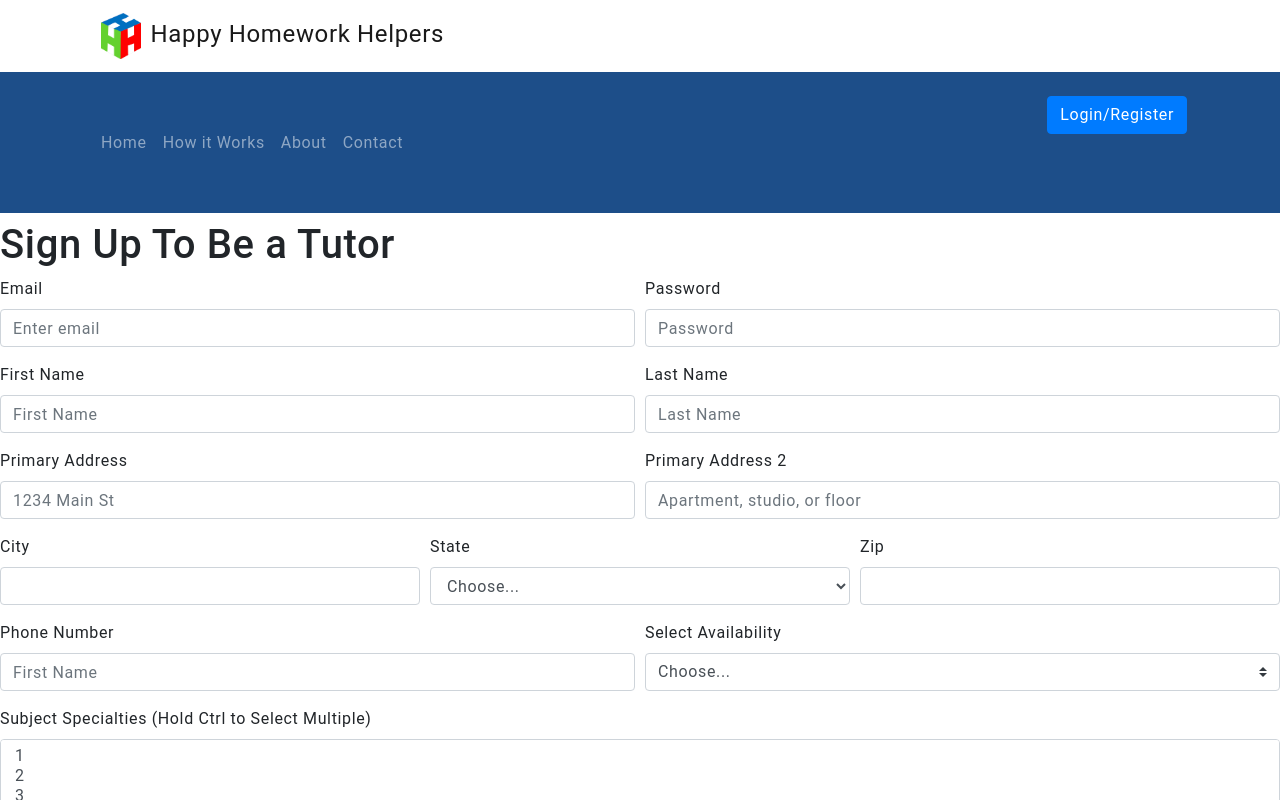
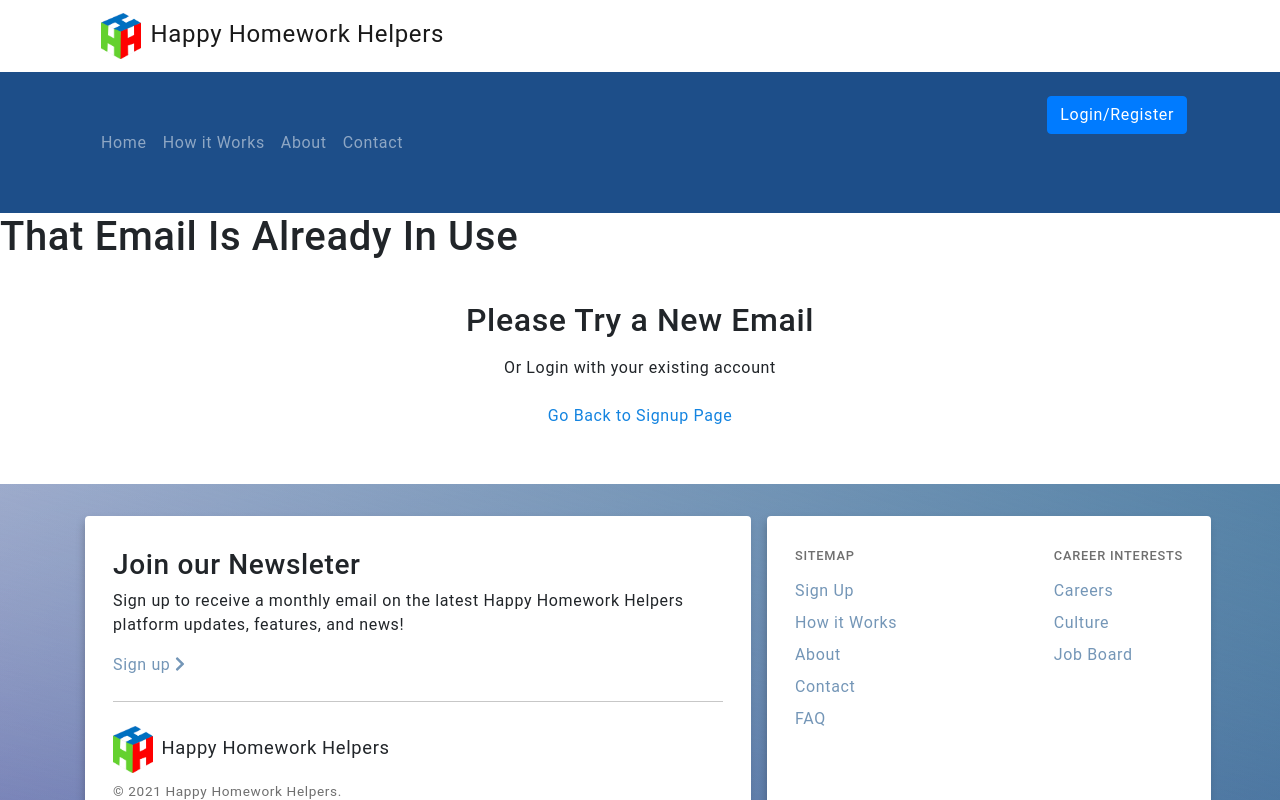
Before and after one commit to ITM4900-Team-4-Senior-Project/senior-project, a React (Create React App) app in the folder client/: page /userexists in a window 1280 px wide. Shown: the top 800 px of the page. Built offline with nearby package versions, Linux system fonts and the light colour scheme.

Commit message:
Existing Email Validation

```diff
--- a/client/src/pages/userexists.js
+++ b/client/src/pages/userexists.js
@@ -1,176 +1,22 @@
 // Import necessary packages
 import { Helmet } from 'react-helmet'
+import { Nav } from 'react-bootstrap'
 
-import { Button, Form, Col, Nav } from 'react-bootstrap'
-
-const SignupTutor = () => {
+const UserExists = () => {
   return (
-    <div className="my-2">
+    <div>
+      {/* This changes the page title in the browser tab. */}
       <Helmet>
-        <title>Happy Homework Helpers | Tutor Signup</title>
+        <title>Happy Homework Helpers | Email Exists</title>
       </Helmet>
-      <h1>Sign Up To Be a Tutor</h1>
-      <Form>
-        <Form.Row>
-          <Form.Group as={Col} controlId="formGridEmail">
-            <Form.Label>Email</Form.Label>
-            <Form.Control type="email" placeholder="Enter email" />
-          </Form.Group>
-
-          <Form.Group as={Col} controlId="formGridPassword">
-            <Form.Label>Password</Form.Label>
-            <Form.Control type="password" placeholder="Password" />
-          </Form.Group>
-        </Form.Row>
-
-        <Form.Row>
-          <Form.Group as={Col} controlId="formGridFirstName">
-            <Form.Label>First Name</Form.Label>
-              <Form.Control placeholder="First Name" />
-          </Form.Group>
-          <Form.Group as={Col} controlId="formGridLastName">
-            <Form.Label>Last Name</Form.Label>
-              <Form.Control placeholder="Last Name" />
-          </Form.Group>
-        </Form.Row>
-
-        <Form.Row>
-          <Form.Group as={Col} controlId="formGridAddress1">
-            <Form.Label>Primary Address</Form.Label>
-              <Form.Control placeholder="1234 Main St" />
-          </Form.Group>
-          <Form.Group as={Col} controlId="formGridAddress2">
-            <Form.Label>Primary Address 2</Form.Label>
-              <Form.Control placeholder="Apartment, studio, or floor" />
-          </Form.Group>
-        </Form.Row>
-
-        <Form.Row>
-          <Form.Group as={Col} controlId="formGridCity">
-            <Form.Label>City</Form.Label>
-              <Form.Control />
-          </Form.Group>
-
-          <Form.Group as={Col} controlId="formGridState">
-            <Form.Label>State</Form.Label>
-              <Form.Control as="select" defaultValue="Choose...">
-                <option value="0">Choose...</option>
-                <option value="AL">Alabama</option>
-	              <option value="AK">Alaska</option>
-	              <option value="AZ">Arizona</option>
-	              <option value="AR">Arkansas</option>
-	              <option value="CA">California</option>
-	              <option value="CO">Colorado</option>
-	              <option value="CT">Connecticut</option>
-	              <option value="DE">Delaware</option>
-	              <option value="DC">District Of Columbia</option>
-	              <option value="FL">Florida</option>
-	              <option value="GA">Georgia</option>
-	              <option value="HI">Hawaii</option>
-	              <option value="ID">Idaho</option>
-	              <option value="IL">Illinois</option>
-	              <option value="IN">Indiana</option>
-	              <option value="IA">Iowa</option>
-	              <option value="KS">Kansas</option>
-	              <option value="KY">Kentucky</option>
-	              <option value="LA">Louisiana</option>
-	              <option value="ME">Maine</option>
-	              <option value="MD">Maryland</option>
-	              <option value="MA">Massachusetts</option>
-	              <option value="MI">Michigan</option>
-	              <option value="MN">Minnesota</option>
-	              <option value="MS">Mississippi</option>
-	              <option value="MO">Missouri</option>
-	              <option value="MT">Montana</option>
-	              <option value="NE">Nebraska</option>
-	              <option value="NV">Nevada</option>
-	              <option value="NH">New Hampshire</option>
-	              <option value="NJ">New Jersey</option>
-	              <option value="NM">New Mexico</option>
-	              <option value="NY">New York</option>
-	              <option value="NC">North Carolina</option>
-	              <option value="ND">North Dakota</option>
-	              <option value="OH">Ohio</option>
-	              <option value="OK">Oklahoma</option>
-	              <option value="OR">Oregon</option>
-	              <option value="PA">Pennsylvania</option>
-	              <option value="RI">Rhode Island</option>
-	              <option value="SC">South Carolina</option>
-	              <option value="SD">South Dakota</option>
-	              <option value="TN">Tennessee</option>
-	              <option value="TX">Texas</option>
-	              <option value="UT">Utah</option>
-	              <option value="VT">Vermont</option>
-	              <option value="VA">Virginia</option>
-	              <option value="WA">Washington</option>
-	              <option value="WV">West Virginia</option>
-	              <option value="WI">Wisconsin</option>
-	              <option value="WY">Wyoming</option>
-              </Form.Control>
-          </Form.Group>
-
-          <Form.Group as={Col} controlId="formGridZip">
-            <Form.Label>Zip</Form.Label>
-              <Form.Control />
-          </Form.Group>
-        </Form.Row>
-
-        <Form.Row className="align-items-center">
-          <Form.Group as={Col} controlId="formGridPhone">
-            <Form.Label>
-              Phone Number
-            </Form.Label>
-              <Form.Control placeholder="First Name" />
-          </Form.Group>
-          <Form.Group as={Col} controlId="formGridType">
-            <Form.Label className="mr-sm-2" htmlFor="inlineFormCustomSelect">
-              Select Availability
-            </Form.Label>
-              <Form.Control
-                as="select"
-                className="mr-sm-2"
-                id="inlineFormCustomSelect"
-                custom
-              >
-                <option value="0">Choose...</option>
-                <option value="1">Online Only</option>
-                <option value="2">In Person Only</option>
-                <option value="3">Online and In Person</option>
-              </Form.Control>
-          </Form.Group>
-        </Form.Row>
-
-        <Form.Row className="align-items-center">
-            <Form.Group as={Col} controlId="subjectForm.ControlSelect">
-                <Form.Label>Subject Specialties (Hold Ctrl to Select Multiple)</Form.Label>
-                    <Form.Control as="select" multiple>
-                        <option>1</option>
-                        <option>2</option>
-                        <option>3</option>
-                        <option>4</option>
-                        <option>5</option>
-                    </Form.Control>
-            </Form.Group>
-        </Form.Row>
-        <Form.Row>
-            <Form.Group as={Col} controlId="entyrForm.ControlTextarea">
-                <Form.Label>Tell Us Why You Would be a Good Fit (Experience, Education, Background, etc.)</Form.Label>
-                    <Form.Control as="textarea" rows={3} />
-            </Form.Group>
-        </Form.Row>
-
-          <Form.Group id="formGridCheckbox" className="mt-2">
-            <Form.Check type="checkbox" label="Also Sign me Up for the Mailing List" />
-          </Form.Group>
-
-          <Button variant="primary" type="submit">
-            Submit
-          </Button>
-
-
-        </Form>
+      <h1>That Email Is Already In Use</h1>
+      <div className="page-not-found--wrapper">
+        <h2>Please Try a New Email</h2>
+        <p>Or Login with your existing account</p>
+        <Nav.Link className="dropdown-item" href="/signup">Go Back to Signup Page</Nav.Link>
+      </div>
     </div>
   )
 }
 
-export default SignupTutor
+export default UserExists
```
Also changed, not shown: 1 other file (tests, documents, lock files or other folders).
